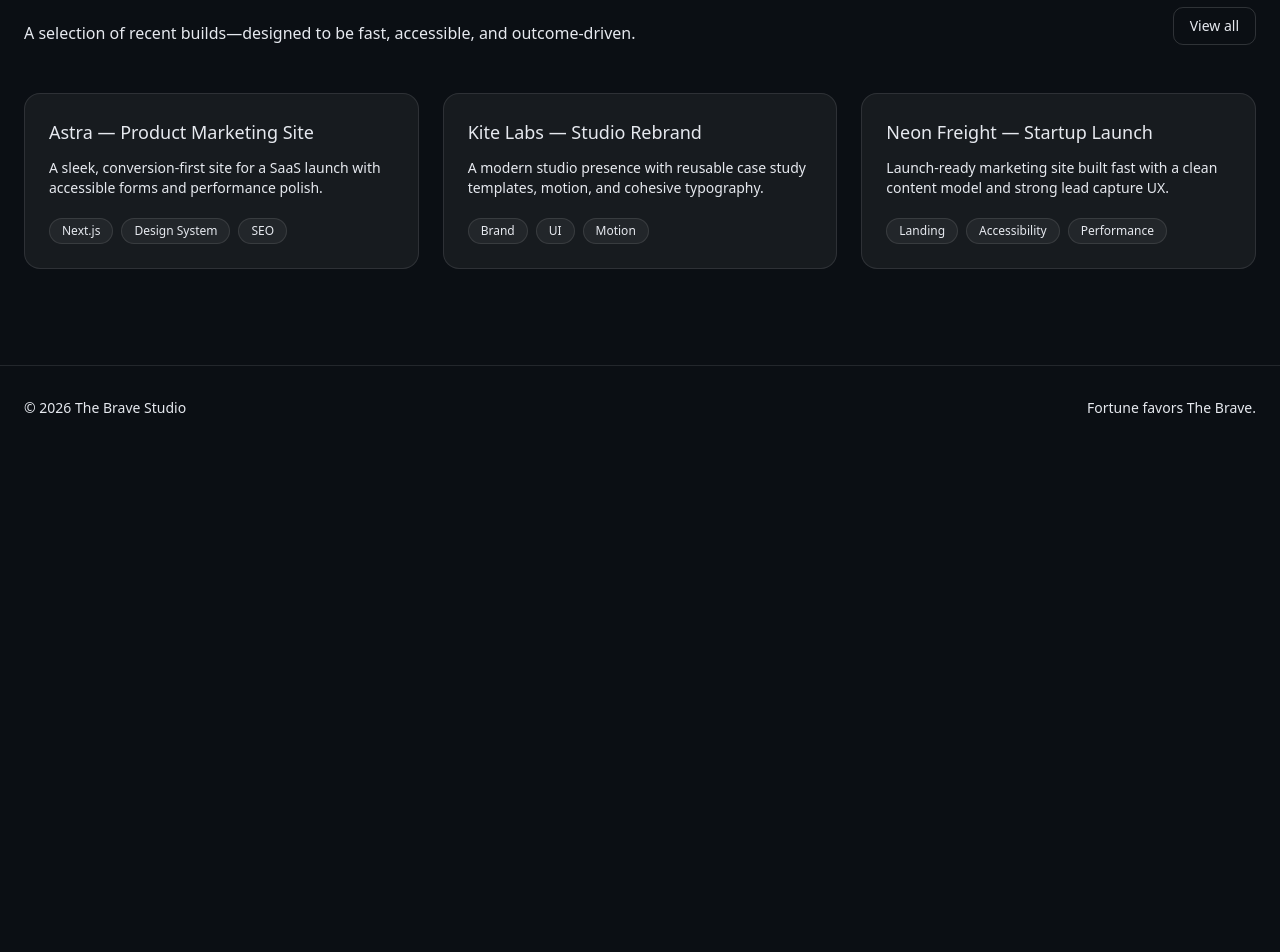
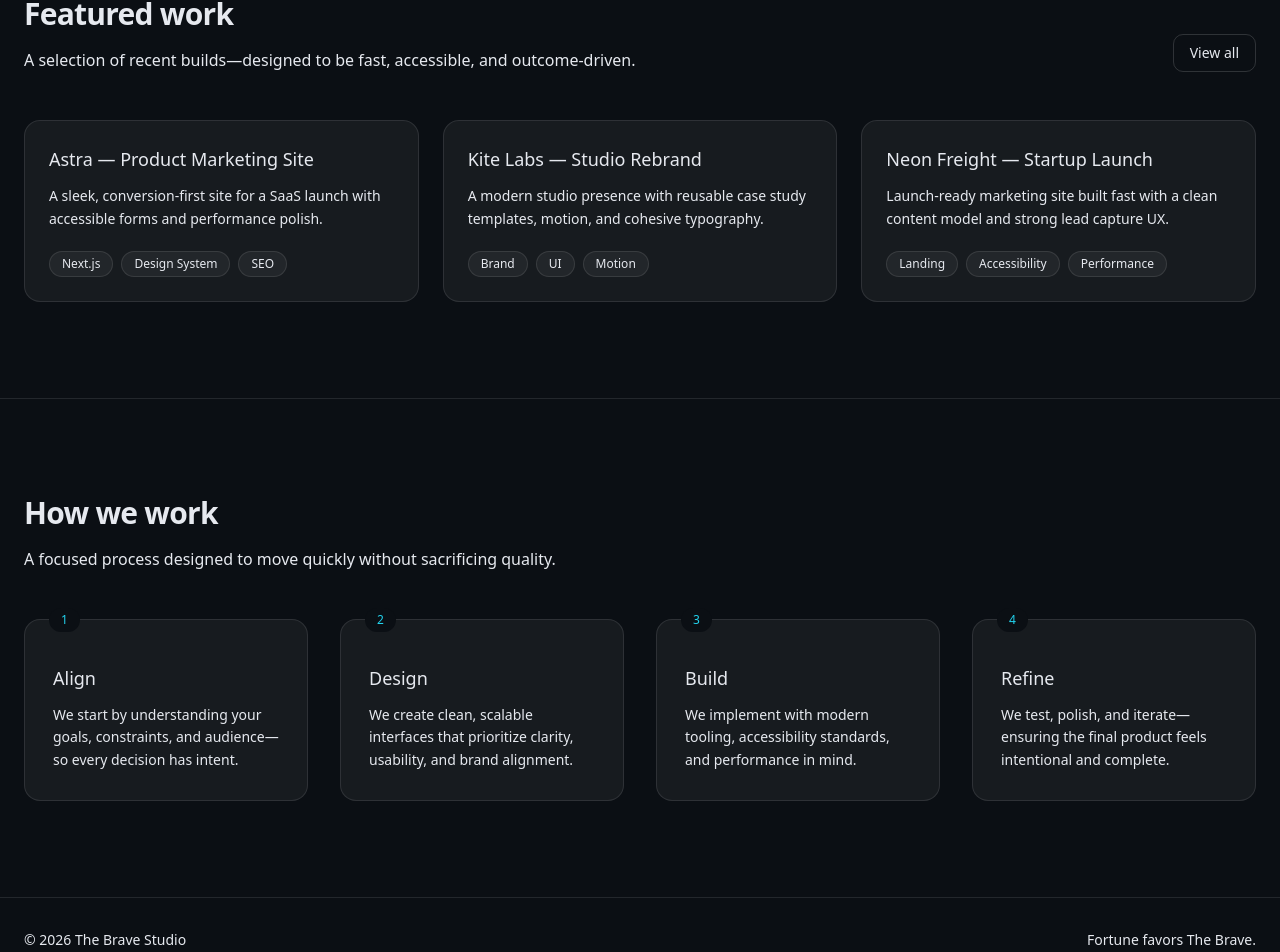
Before and after one commit to boco3000/the-brave-studio, a Next.js app: page / in a window 1280 px wide. Shown: the part 1404-2356 px from the top of the page. Before the commit the page ends 1854 px from the top, so only its background shows below. Built offline with nearby package versions, Linux system fonts and the light colour scheme.

Commit message:
ui cleanup and add README

```diff
--- a/src/app/page.tsx
+++ b/src/app/page.tsx
@@ -1,6 +1,7 @@
 import { Hero } from "@/components/sections/Hero";
 import { Services } from "@/components/sections/Services";
 import { FeaturedWork } from "@/components/sections/FeaturedWork";
+import { Process } from "@/components/sections/Process";
 
 export default function Home() {
   return (
@@ -8,6 +9,7 @@ export default function Home() {
       <Hero />
       <Services />
       <FeaturedWork />
+      <Process />
     </>
   );
 }
--- a/src/components/sections/FeaturedWork.tsx
+++ b/src/components/sections/FeaturedWork.tsx
@@ -42,7 +42,7 @@ export function FeaturedWork() {
             <h2 className="text-3xl font-semibold tracking-tight">
               Featured work
             </h2>
-            <p className="mt-4 text-muted">
+            <p className="mt-4 max-w-2xl text-muted">
               A selection of recent builds—designed to be fast, accessible, and
               outcome-driven.
             </p>
@@ -75,22 +75,30 @@ function WorkCard({ item }: { item: WorkItem }) {
   return (
     <Link
       href={`/work/${item.slug}`}
-      className="group block rounded-lg border border-white/10 bg-white/5 p-6 transition hover:border-white/20"
+      className="group block rounded-lg border border-white/10 bg-white/5 p-6 transition
+             hover:-translate-y-0.5 hover:border-white/20 hover:bg-white/7 hover:shadow-[0_0_0_1px_rgba(34,211,238,0.15),0_0_40px_rgba(34,211,238,0.08)]
+             focus:outline-none focus-visible:ring-2 focus-visible:ring-[var(--color-accent)]
+             focus-visible:ring-offset-2 focus-visible:ring-offset-[var(--color-bg)]"
     >
       <div className="flex items-start justify-between gap-4">
-        <h3 className="text-lg font-medium">{item.title}</h3>
+        <h3 className="text-lg font-medium transition group-hover:text-white">
+          {item.title}
+        </h3>
         <span className="text-sm text-[var(--color-accent)] opacity-0 transition group-hover:opacity-100">
           →
         </span>
       </div>
 
-      <p className="mt-3 text-sm text-muted">{item.description}</p>
+      <p className="mt-3 text-sm text-muted leading-relaxed">
+        {item.description}
+      </p>
 
       <div className="mt-5 flex flex-wrap gap-2">
         {item.tags.map((tag) => (
           <span
             key={tag}
-            className="rounded-full border border-white/10 bg-white/5 px-3 py-1 text-xs text-muted"
+            className="rounded-full border border-white/10 bg-white/5 px-3 py-1 text-xs text-muted transition
+             group-hover:border-white/15 group-hover:text-text"
           >
             {tag}
           </span>
--- /dev/null
+++ b/src/components/sections/Process.tsx
@@ -0,0 +1,83 @@
+import { Container } from "@/components/ui/Container";
+import { FadeUp, Stagger, Item } from "@/components/ui/Motion";
+
+type Step = {
+  title: string;
+  description: string;
+};
+
+const PROCESS: Step[] = [
+  {
+    title: "Align",
+    description:
+      "We start by understanding your goals, constraints, and audience—so every decision has intent.",
+  },
+  {
+    title: "Design",
+    description:
+      "We create clean, scalable interfaces that prioritize clarity, usability, and brand alignment.",
+  },
+  {
+    title: "Build",
+    description:
+      "We implement with modern tooling, accessibility standards, and performance in mind.",
+  },
+  {
+    title: "Refine",
+    description:
+      "We test, polish, and iterate—ensuring the final product feels intentional and complete.",
+  },
+];
+
+export function Process() {
+  return (
+    <section className="border-t border-white/10">
+      <Container className="py-24">
+        <FadeUp>
+          <header className="max-w-2xl">
+            <h2 className="text-3xl font-semibold tracking-tight">
+              How we work
+            </h2>
+            <p className="mt-4 max-w-2xl text-muted">
+              A focused process designed to move quickly without sacrificing
+              quality.
+            </p>
+          </header>
+        </FadeUp>
+
+        <Stagger className="mt-12 grid gap-8 sm:grid-cols-2 lg:grid-cols-4">
+          {PROCESS.map((step, index) => (
+            <Item key={step.title}>
+              <ProcessStep
+                index={index + 1}
+                title={step.title}
+                description={step.description}
+              />
+            </Item>
+          ))}
+        </Stagger>
+      </Container>
+    </section>
+  );
+}
+
+function ProcessStep({
+  index,
+  title,
+  description,
+}: {
+  index: number;
+  title: string;
+  description: string;
+}) {
+  return (
+  <div className="relative rounded-lg border border-white/10 bg-white/5 p-7">
+      <span className="absolute -top-3 left-6 rounded-full bg-[var(--color-bg)] px-3 py-1 text-xs font-medium text-[var(--color-accent)]">
+        {index}
+      </span>
+
+      <h3 className="mt-4 text-lg font-medium">{title}</h3>
+      <p className="mt-3 text-sm text-muted leading-relaxed">{description}</p>
+    </div>
+  );
+}
--- a/src/components/sections/Services.tsx
+++ b/src/components/sections/Services.tsx
@@ -1,4 +1,5 @@
 import { Container } from "@/components/ui/Container";
+import { FadeUp, Stagger, Item } from "@/components/ui/Motion";
 
 type Service = {
   title: string;
@@ -37,25 +38,27 @@ export function Services() {
   return (
     <section className="border-t border-white/10">
       <Container className="py-24">
+        <FadeUp>
           <header className="max-w-2xl">
             <h2 className="text-3xl font-semibold tracking-tight">
               What we do
             </h2>
-          <p className="mt-4 text-muted">
+            <p className="mt-4 max-w-2xl text-muted">
               Focused services for teams who care about performance, clarity,
               and execution.
             </p>
           </header>
-
-        <div className="mt-12 grid gap-6 sm:grid-cols-2 lg:grid-cols-3">
+        </FadeUp>
+        <Stagger className="mt-12 grid gap-6 sm:grid-cols-2 lg:grid-cols-3">
           {SERVICES.map((service) => (
+            <Item key={service.title}>
               <ServiceCard
-              key={service.title}
                 title={service.title}
                 description={service.description}
               />
+            </Item>
           ))}
-        </div>
+        </Stagger>
       </Container>
     </section>
   );
@@ -69,9 +72,9 @@ function ServiceCard({
   description: string;
 }) {
   return (
-    <div className="rounded-lg border border-white/10 bg-white/5 p-6 transition hover:border-white/20">
+    <div className="rounded-lg border border-white/10 bg-white/5 p-7 transition hover:border-white/20">
       <h3 className="text-lg font-medium">{title}</h3>
-      <p className="mt-3 text-sm text-muted">{description}</p>
+      <p className="mt-3 text-sm text-muted leading-relaxed">{description}</p>
     </div>
   );
 }
--- a/src/components/ui/Motion.tsx
+++ b/src/components/ui/Motion.tsx
@@ -12,22 +12,77 @@ type FadeUpProps = {
 export function FadeUp({ children, delay = 0, className }: FadeUpProps) {
   const reduceMotion = useReducedMotion();
 
-  // If user prefers reduced motion, we remove movement and keep a simple fade (or no animation).
-  const initial = reduceMotion ? { opacity: 1 } : { opacity: 0, y: 12 };
-  const animate = { opacity: 1, y: 0 };
+  return (
+    <motion.div
+      className={className}
+      initial={reduceMotion ? { opacity: 1 } : { opacity: 0, y: 12 }}
+      whileInView={{ opacity: 1, y: 0 }}
+      viewport={{ once: true, amount: 0.3 }}
+      transition={{ duration: 0.5, ease: "easeOut", delay }}
+    >
+      {children}
+    </motion.div>
+  );
+}
+
+type StaggerProps = {
+  children: ReactNode;
+  className?: string;
+  delayChildren?: number;
+  staggerChildren?: number;
+};
+
+export function Stagger({
+  children,
+  className,
+  delayChildren = 0.05,
+  staggerChildren = 0.06,
+}: StaggerProps) {
+  const reduceMotion = useReducedMotion();
+
+  if (reduceMotion) {
+    return <div className={className}>{children}</div>;
+  }
 
   return (
     <motion.div
       className={className}
-      initial={initial}
-      animate={animate}
-      transition={{
-        duration: 0.5,
-        ease: "easeOut",
-        delay,
+      initial="hidden"
+      whileInView="show"
+      viewport={{ once: true, amount: 0.25 }}
+      variants={{
+        hidden: {},
+        show: {
+          transition: { delayChildren, staggerChildren },
+        },
       }}
     >
       {children}
     </motion.div>
   );
 }
+
+type ItemProps = {
+  children: ReactNode;
+  className?: string;
+};
+
+export function Item({ children, className }: ItemProps) {
+  const reduceMotion = useReducedMotion();
+
+  if (reduceMotion) {
+    return <div className={className}>{children}</div>;
+  }
+
+  return (
+    <motion.div
+      className={className}
+      variants={{
+        hidden: { opacity: 0, y: 10 },
+        show: { opacity: 1, y: 0, transition: { duration: 0.45, ease: "easeOut" } },
+      }}
+    >
+      {children}
+    </motion.div>
+  );
+}
```
Also changed, not shown: 1 other file (tests, documents, lock files or other folders). Lines whose indentation alone changed are shown as unchanged.
